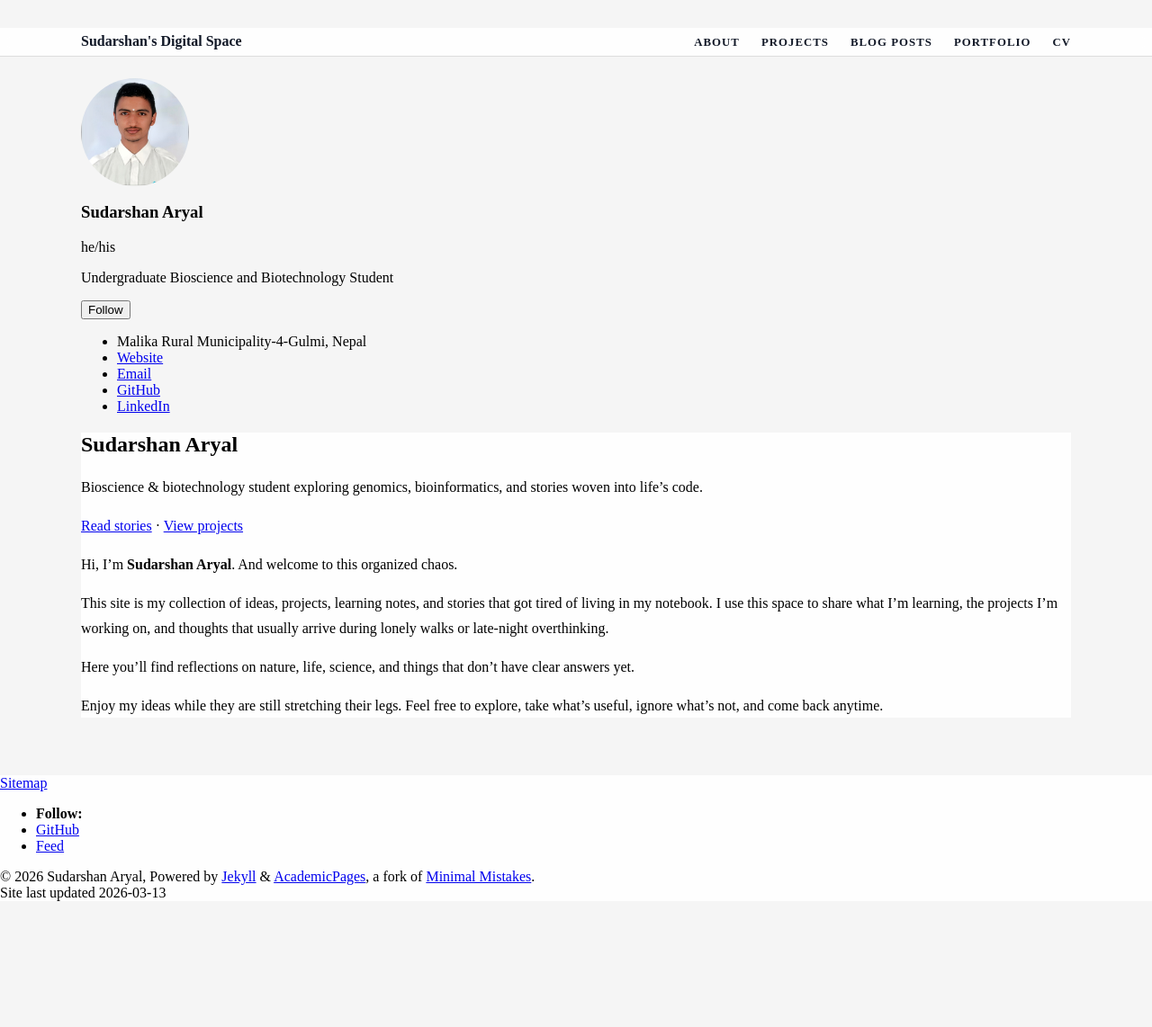
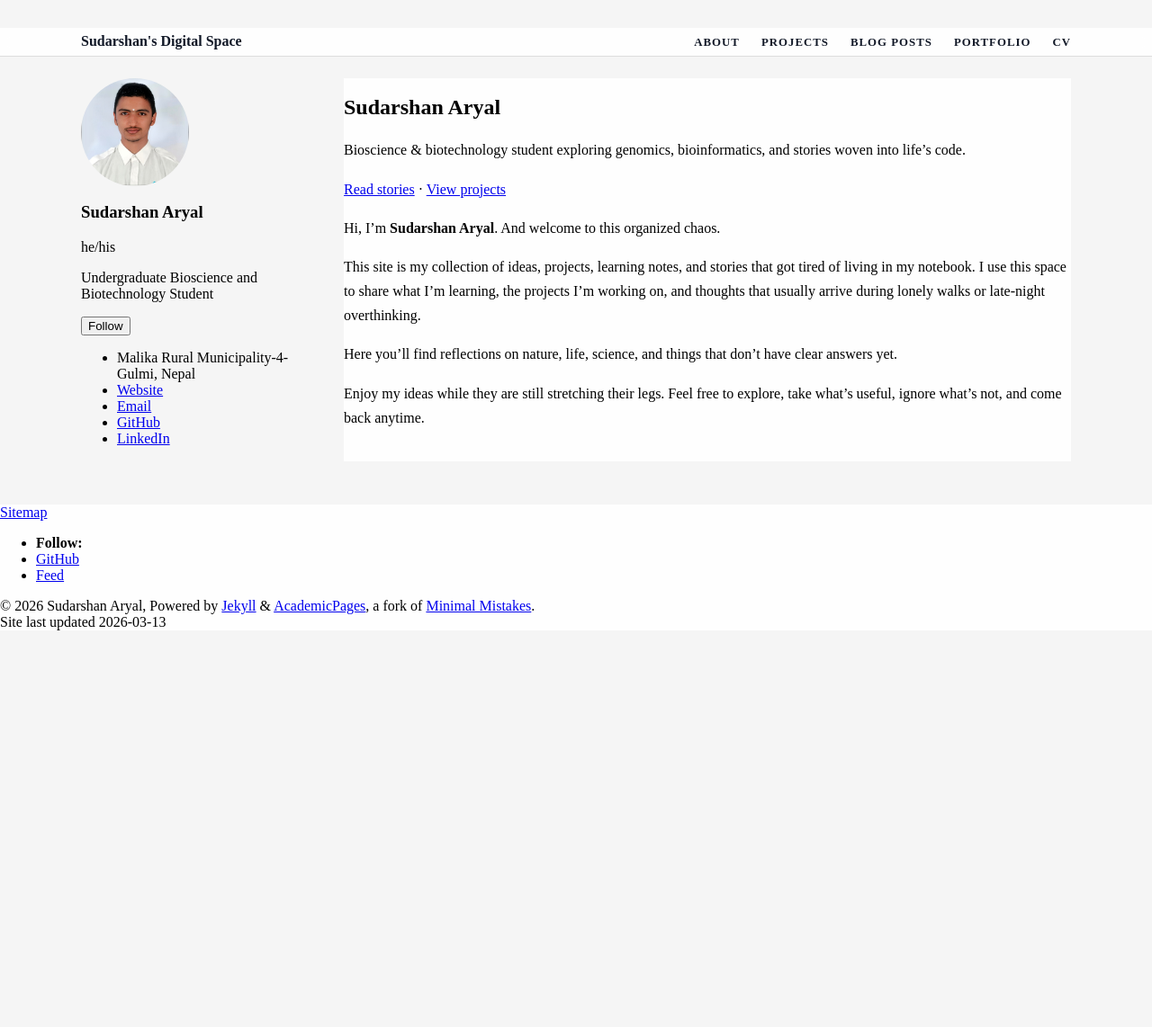
Before and after one commit to Sudu-09-Nep/sudu.github.io, a Jekyll site: the page built from _pages/about.md, in a window 1280 px wide. Shown: the whole page at 90% size. Built offline with Jekyll 4.4.1, drawn with Linux system fonts in a browser that asks for light colours; a script bundle is joined from its source files by our own code; library files that are not in the unit come from our copies; after the commit the page ends 1071 px from its top, so only the background shows below that.

Commit message:
Update main.css

```diff
--- a/assets/css/main.css
+++ b/assets/css/main.css
@@ -8,11 +8,22 @@ body {
   background-size: cover;
 }
 /* Make content start near the top next to sidebar */
+/* Two-column layout: sidebar left, content right */
 #main {
   max-width: 1100px;
   margin: 0 auto;
-  padding: 1.5rem 1.25rem 3rem; /* small top padding only */
+  padding: 1.5rem 1.25rem 3rem;
+  display: flex;
+  gap: 2rem;
 }
+.sidebar {
+  flex: 0 0 260px; /* fixed-ish width sidebar */
+}
+
+.page {
+  flex: 1; /* main content takes remaining space */
+}
+
 
 /* Light overlay so header, sidebar, and content stay readable */
 .masthead,
```
